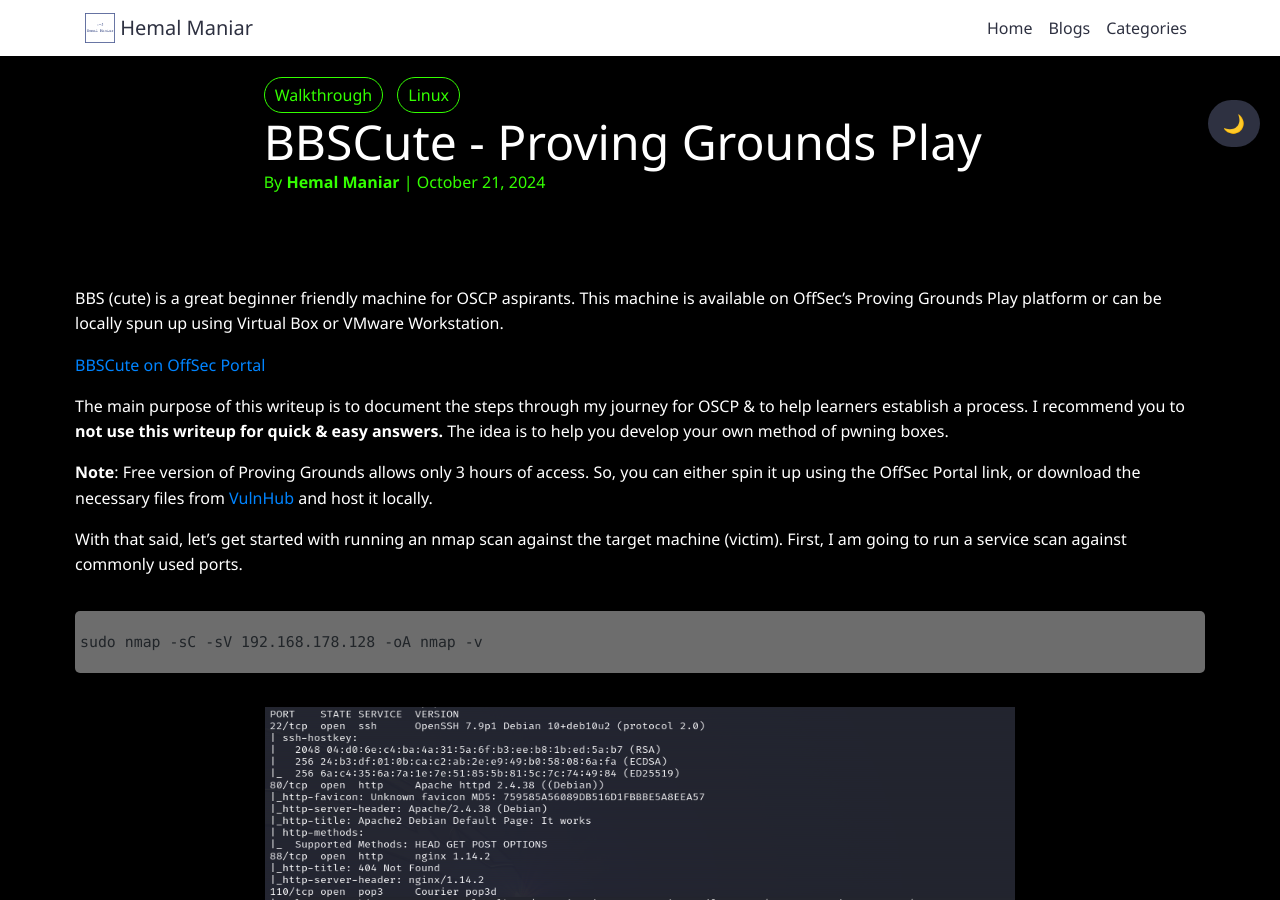
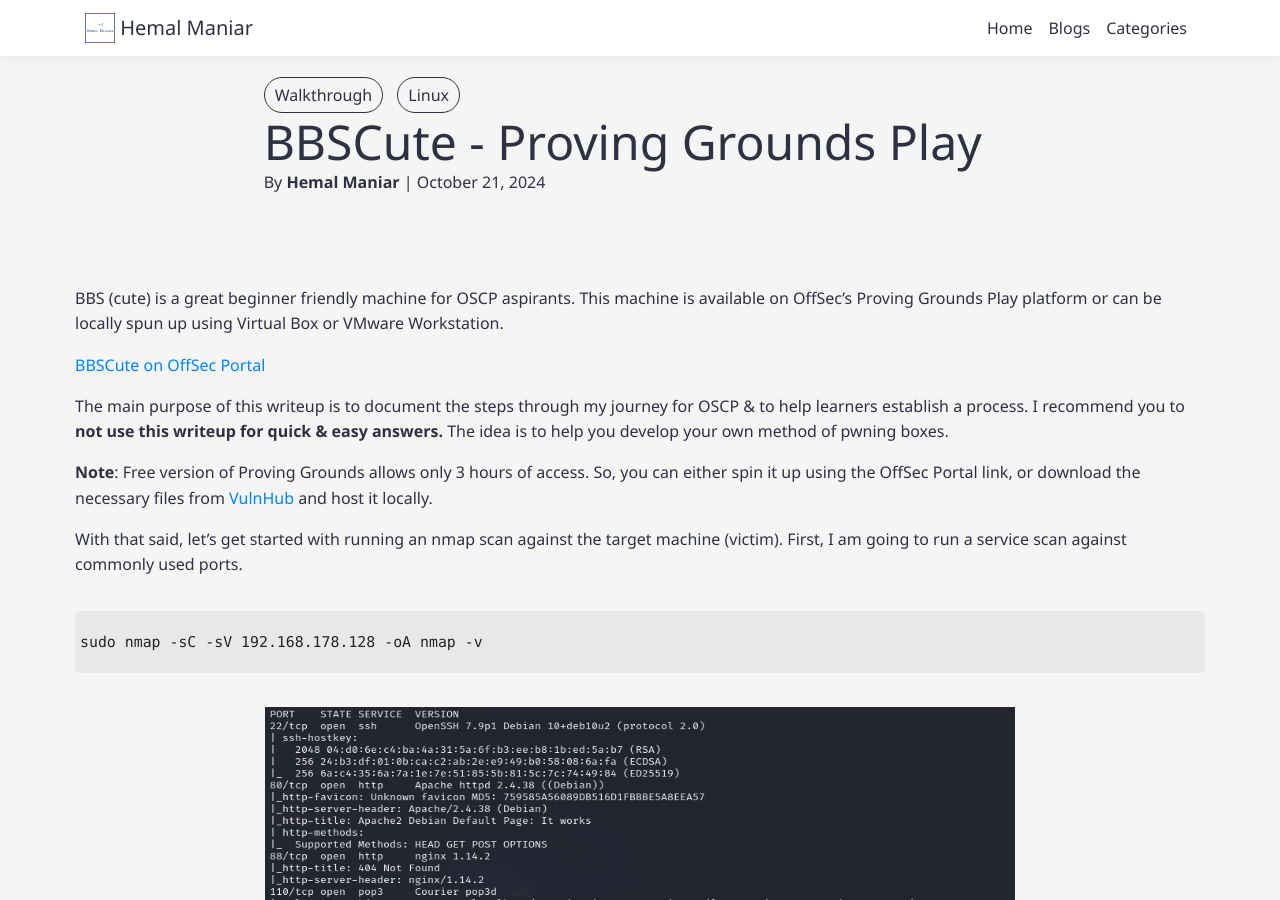
Before and after one commit to hemal-maniar/hemal-maniar.github.io, a Jekyll site: the page built from _posts/2024-10-21-bbscute-pgplay.md, in a window 1280 px wide and 900 px high. Built offline with Jekyll 4.4.1, drawn with Linux system fonts in a browser that asks for light colours; nearby versions of some CDN libraries.

Commit message:
removed dark mode

```diff
--- a/_layouts/post.html
+++ b/_layouts/post.html
@@ -19,8 +19,6 @@
 </style>
 <body>
     {% include nav.html %}
-
-    <button class="theme-toggle" id="themeToggle" aria-label="Toggle dark/light mode">🌙</button>
 
     <div class="img-container">
         {% include post-featured-image.html alt=page.alt title=page.title categories=page.categories author=page.author date=page.date %}
@@ -59,27 +57,4 @@
     -->
     {% include footer.html %}
     {% include footer-files.html %}
-
-    <script>
-        const themeToggle = document.getElementById('themeToggle');
-        const htmlElement = document.documentElement;
-
-        const savedTheme = localStorage.getItem('theme') || 'dark';
-
-        if (savedTheme === 'light') {
-            htmlElement.classList.add('light-mode');
-            themeToggle.textContent = '☀️';
-        } else {
-            htmlElement.classList.remove('light-mode');
-            themeToggle.textContent = '🌙';
-        }
-
-        themeToggle.addEventListener('click', () => {
-            const isLightMode = htmlElement.classList.toggle('light-mode');
-
-            localStorage.setItem('theme', isLightMode ? 'light' : 'dark');
-
-            themeToggle.textContent = isLightMode ? '☀️' : '🌙';
-        });
-    </script>
 </body>
--- a/assets/css/post.css
+++ b/assets/css/post.css
@@ -1,21 +1,5 @@
-/* Dark/Light Mode Variables */
+/* Light Mode Only */
 :root {
-    --bg-primary: #000;
-    --bg-secondary: #6d6d6d;
-    --text-primary: #fff;
-    --text-secondary: #6d6d6d;
-    --text-accent: #2e3141;
-    --link-color: #0084ff;
-    --border-color: #fff;
-    --border-alt: rgba(255, 255, 255, 0.1);
-    --code-bg: #6d6d6d;
-    --code-text: #33ff00;
-    --button-hover-text: #2e3141;
-    --button-hover-bg: #fff;
-    --featured-text: #33ff00;
-}
-
-:root.light-mode {
     --bg-primary: #f5f5f5;
     --bg-secondary: #e8e8e8;
     --text-primary: #2e3141;
@@ -29,22 +13,6 @@
     --button-hover-text: #fff;
     --button-hover-bg: #2e3141;
     --featured-text: #2e3141;
-}
-
-/* Light mode overrides for title, author, date, and tags */
-:root.light-mode .a-main-post-title,
-:root.light-mode .p-date-author-category,
-:root.light-mode .tag-p {
-    color: #2e3141;
-}
-
-:root.light-mode .tag-p {
-    border-color: #2e3141;
-}
-
-:root.light-mode .tag-p:hover {
-    background-color: #2e3141;
-    color: #f5f5f5;
 }
 
 /* Featured image section colors */
@@ -770,34 +738,3 @@ img {
   display: block;
   margin: 1rem auto;
 }
-
-/* Dark/Light Mode Toggle */
-.theme-toggle {
-    position: fixed;
-    top: 100px;
-    right: 20px;
-    z-index: 1000;
-    background: var(--text-accent);
-    border: none;
-    padding: 10px 15px;
-    border-radius: 50px;
-    cursor: pointer;
-    font-size: 18px;
-    color: var(--bg-primary);
-    transition: all 0.3s ease;
-    box-shadow: 0 2px 8px rgba(0, 0, 0, 0.2);
-}
-
-.theme-toggle:hover {
-    transform: scale(1.1);
-    box-shadow: 0 4px 12px rgba(0, 0, 0, 0.3);
-}
-
-@media (max-width: 768px) {
-    .theme-toggle {
-        top: 80px;
-        right: 15px;
-        padding: 8px 12px;
-        font-size: 16px;
-    }
-}
```
